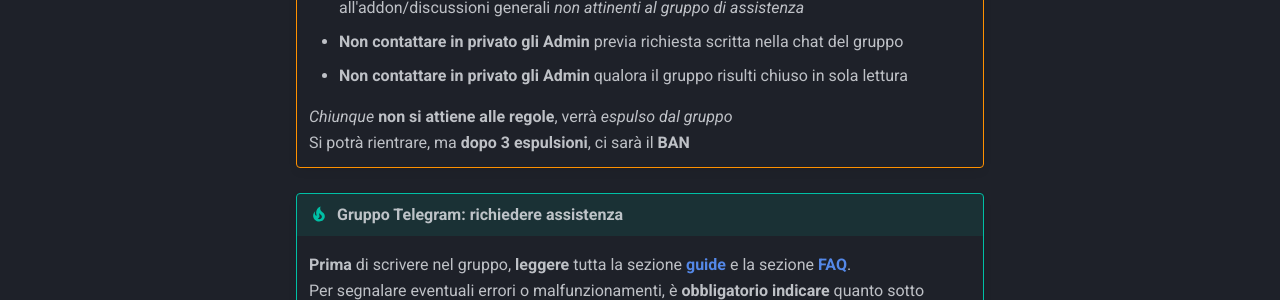
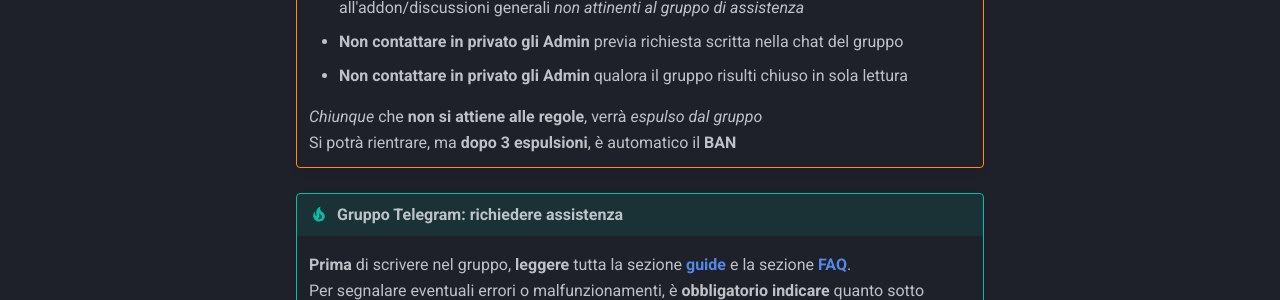
Before and after one commit to campipaolo/Mandrakodi-Wiki, an MkDocs documentation site: the page built from docs/ask_help.md, in a window 1280 px wide and 900 px high, scrolled down 432 px. Shown: the part 153-453 px from the top of the window. Built offline with MkDocs 1.6.1 and Material for MkDocs 9.7.7, drawn with Linux system fonts in a browser that asks for light colours.

Commit message:
ask_help
rev

```diff
--- a/docs/ask_help.md
+++ b/docs/ask_help.md
@@ -12,8 +12,8 @@
     * **Non contattare in privato gli Admin** previa richiesta scritta nella chat del gruppo
     * **Non contattare in privato gli Admin** qualora il gruppo risulti chiuso in sola lettura
 
-    *Chiunque* **non si attiene alle regole**, verrà *espulso dal gruppo*<br>
-    Si potrà rientrare, ma **dopo 3 espulsioni**, ci sarà il **BAN**
+    *Chiunque* che **non si attiene alle regole**, verrà *espulso dal gruppo*<br>
+    Si potrà rientrare, ma **dopo 3 espulsioni**, è automatico il **BAN**
 
 !!! tip "Gruppo Telegram: richiedere assistenza"
      **Prima** di scrivere nel gruppo, **leggere** tutta la sezione [**guide**](https://campipaolo.github.io/Mandrakodi-Wiki/guide/tutorials/) e la sezione [**FAQ**](https://campipaolo.github.io/Mandrakodi-Wiki/faq/faq/). <br> Per segnalare eventuali errori o malfunzionamenti, è **obbligatorio indicare** quanto sotto richiesto.<br> **N.B.:** *Qualunque messaggio che non contenga queste informazioni* sarà **eliminato** (*dopo 3 espulsioni dal gruppo, ci sarà il BAN*)
```
